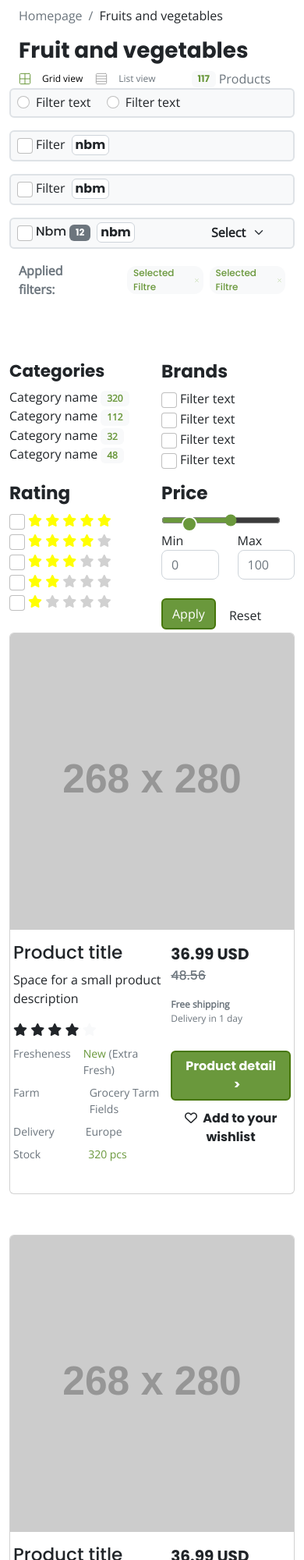
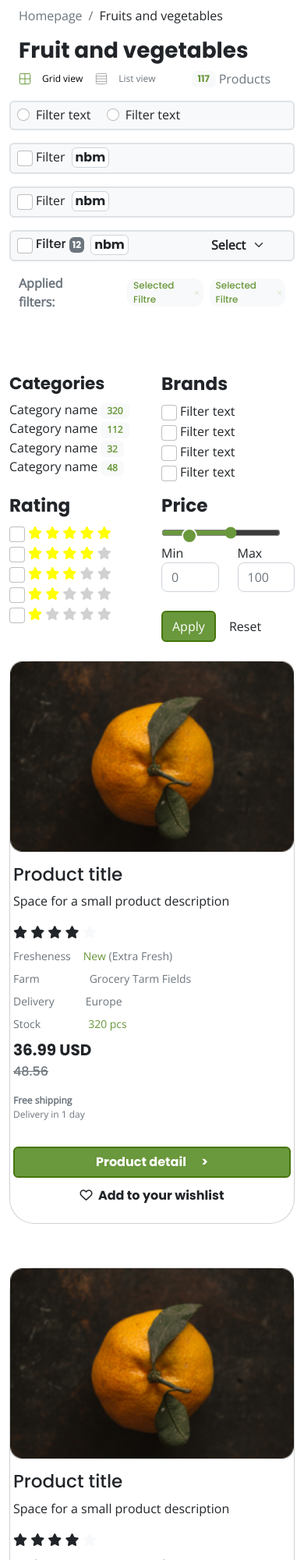
Before and after one commit to nurmuhammad9888/Freshnesecom, a plain HTML site: page category.html in a window 390 px wide. Shown: the top 2000 px of the page at 78% size. Drawn offline with Linux system fonts and the light colour scheme; placeholder pictures from the web are drawn by us.

Commit message:
finish the template

```diff
--- a/category.html
+++ b/category.html
@@ -45,7 +45,7 @@
                             </h3>
                         </div>
                         <div class="col-12 col-md-4">
-                            <ul class="list-unstyled views-list d-flex gap-3 mb-0 text-secondary">
+                            <ul class="list-unstyled views-list d-flex gap-3 mb-0 text-secondary mb-3 mb-sm-0">
                                 <li class="list-group-item views-list__item views-list__item--active" data-view="grid">
                                     Grid view
                                 </li>
@@ -114,7 +114,7 @@
                                             id="filterByText2" placeholder="Filter">
 
                                         <label class="form-check-label ms-1 ff-secondary" for="filterByText2">
-                                            Nbm <span class="badge text-bg-secondary">12</span>
+                                            Filter <span class="badge text-bg-secondary fz-100 p-1">12</span>
                                         </label>
 
                                         <span class="input-group-text px-1 py-0 bg-white ms-2 fw-bold ff-secondary"
@@ -150,7 +150,7 @@
         <section class="cards">
             <div class="container">
                 <div class="row">
-                    <div class="col-12 col-sm-3">
+                    <div class="col-12 col-md-4 col-xxl-2">
                         <div class="row">
                             <div class="col-6 col-sm-12">
                                 <h3 class="fw-bold fs-4">
@@ -324,9 +324,8 @@
                                         </div>
                                     </div>
 
-                                    <div>
-                                        <button
-                                            class="btn btn-success border border-success text-white mb-1">Apply</button>
+                                    <div class="mb-4">
+                                        <button class="btn btn-success border border-success text-white">Apply</button>
 
                                         <button class="btn">Reset</button>
                                     </div>
@@ -336,10 +335,10 @@
                         </div>
                     </div>
                     <!-- cards -->
-                    <div class="col-12 col-sm-9 d-grid mb-5">
+                    <div class="col-12 col-md-8 col-xxl-10 d-grid mb-5 ps-xl-5">
                         <template data-card>
-                            <div class="col-12 col-xl-3">
-                                <div class="card" style="min-width: 250px;">
+                            <div class="col-12 col-xl-3" style="min-width:min(320px,90%);">
+                                <div class="card rounded-5">
                                     <img class="card-img-top mb-4" width="236" height="138"
                                         src="https://via.placeholder.com/236x185" alt="template image">
 
@@ -369,14 +368,15 @@
                         </template>
                         <template data-list-card>
                             <div class="col-12 mb-5">
-                                <div class="card">
+                                <div class="card rounded-5">
                                     <div class="row">
                                         <div class="col-12 col-lg-4">
-                                            <img class="card-img-top cardImg mb-0" width="268" height="280"
+                                            <img class="card-img-top cardListImg mb-0" width="268" height="280"
                                                 src="https://via.placeholder.com/268x280" alt="template image">
                                         </div>
 
-                                        <div class="card-body col-8 d-flex justify-content-between">
+                                        <div
+                                            class="card-body col-8 d-flex justify-content-between flex-column flex-sm-row">
                                             <div>
                                                 <h3 class="card-title">Product title</h3>
                                                 <p class="card-text">Space for a small product description</p>
@@ -389,7 +389,7 @@
                                                 </span>
 
                                                 <div class="d-grid">
-                                                    <ul class=" list-unstyled">
+                                                    <ul class="list-unstyled mb-0 pb-0">
                                                         <li class="d-flex text-secondary fz-200 mb-2 gap-3">
                                                             <span>
                                                                 Fresheness
@@ -464,7 +464,7 @@
                                 </div>
                             </div>
                         </template>
-                        <div class="row gap-1 gap-xl-3" data-card-wrapper>
+                        <div class="row gap-2 gap-xl-3" data-card-wrapper>
                         </div>
                         <!-- <div class="row card-list-wrapper" data-card-list-wrapper>
                         </div> -->
--- a/js/card.js
+++ b/js/card.js
@@ -2,12 +2,16 @@ const NUMBER_OF_CARDS = 12
 const listViewToggler = document.querySelector("[data-view='list']")
 const gridViewToggler = document.querySelector("[data-view='grid']")
 const cardWrapper = document.querySelector("[data-card-wrapper]")
+const viewsListItems = document.querySelectorAll(".views-list__item")
+
+console.log(viewsListItems);
 
 
 function gridView() {
     clearCards()
     for (let i = 0; i < NUMBER_OF_CARDS; i++) {
         let cardTemplate = document.querySelector("[data-card]").content.cloneNode(true).children[0]
+        handleCardImage(cardTemplate)
         addCard(cardTemplate, cardWrapper)
     }
 }
@@ -16,9 +20,29 @@ function listView() {
     clearCards()
     for (let i = 0; i < NUMBER_OF_CARDS; i++) {
         let cardTemplate = document.querySelector("[data-list-card]").content.cloneNode(true).children[0]
+        handleCardImage(cardTemplate)
         addCard(cardTemplate)
     }
 }
+function handleCardImage(template) {
+    let cardImg = template.querySelector(".card-img-top");
+    cardImg.setAttribute("src", '../images/card.jpg')
+}
+
+viewsListItems.forEach(viewsItem => {
+    viewsItem.addEventListener("click", () => {
+        clearViews()
+        viewsItem.classList.add("views-list__item--active")
+    })
+})
+
+function clearViews() {
+    viewsListItems.forEach(viewsItem => {
+        viewsItem.classList.remove("views-list__item--active")
+    })
+
+}
+
 function clearCards() { cardWrapper.innerHTML = "" }
 listViewToggler.addEventListener("click", listView)
 gridViewToggler.addEventListener("click", gridView)
--- a/scss/blocks/_category.scss
+++ b/scss/blocks/_category.scss
@@ -62,7 +62,7 @@ input[type="radio"]:checked {
 }
 
 .views-list__item--active {
-  color: #000;
+  color: #000 !important;
 }
 
 .fas.fa-star {
@@ -96,11 +96,13 @@ input[type="radio"]:checked {
 #pcsText {
   margin-left: 45px;
 }
-
 .cardImg {
   max-height: 100%;
+  object-fit: cover;
+}
+
+.cardListImg {
   height: 100%;
-  object-fit: cover;
 }
 
 button.btn-success {
```
Also changed, not shown: css/main.css, images/card.jpg (added), 1 other file.
